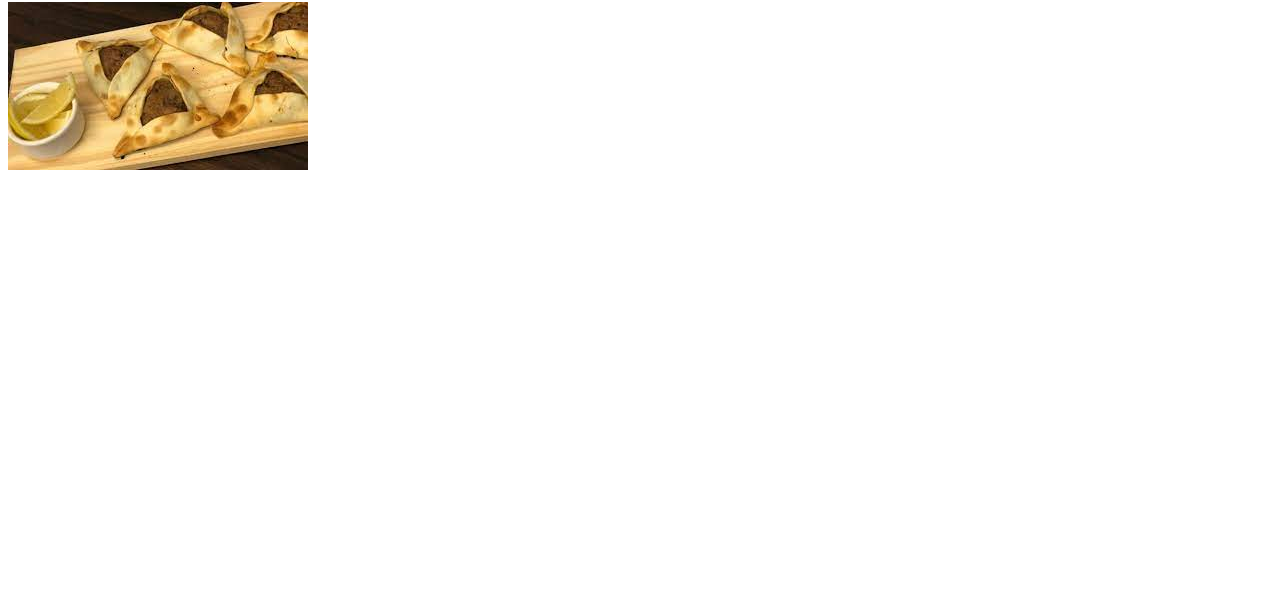
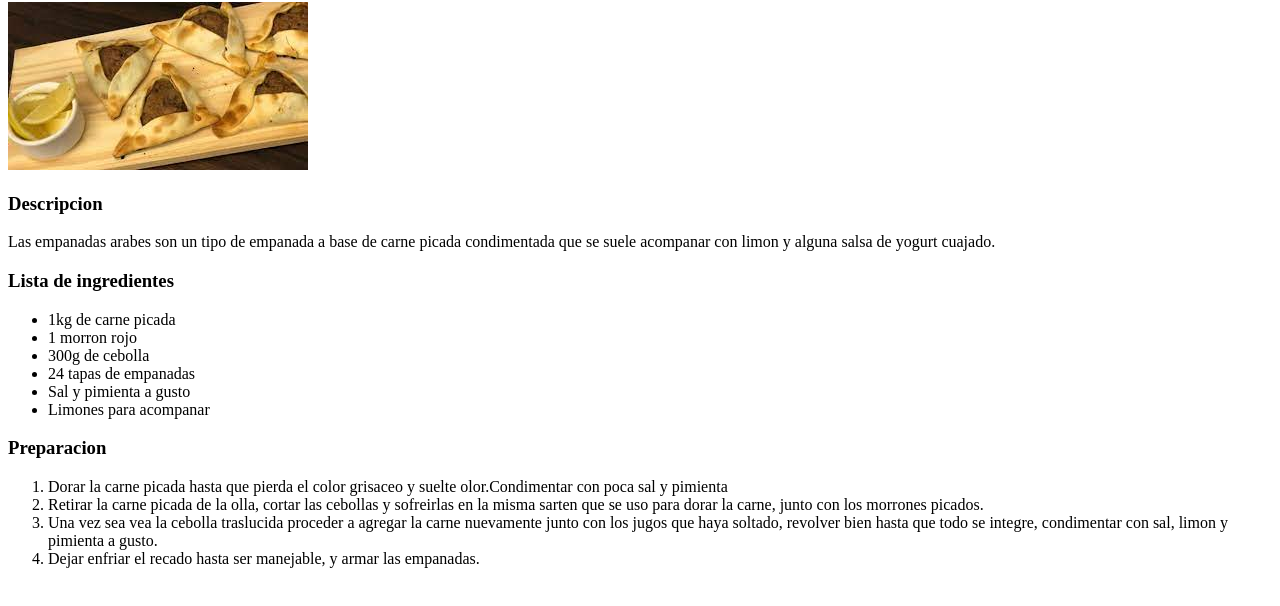
Before and after one commit to NicolaVilla/odin-recetas, a plain HTML site: page recetas/empanadas-arabes.html in a window 1280 px wide. Shown: the part 78-684 px from the top of the page. Drawn offline with Linux system fonts and the light colour scheme.

Commit message:
Edit empanadas arabes page

```diff
--- a/recetas/empanadas-arabes.html
+++ b/recetas/empanadas-arabes.html
@@ -9,5 +9,32 @@
 <body>
     <h1>Empanadas Arabes</h1>
     <img src="../img/empanadas-arabes.jpg">
+
+    <h3>Descripcion</h3>
+    <p>Las empanadas arabes son un tipo de empanada a base de carne picada condimentada que se suele acompanar con limon y alguna salsa de yogurt cuajado.</p>
+
+    <!-- Lista de ingredientes-->
+    <h3>Lista de ingredientes</h3>
+    <ul>
+        <li>1kg de carne picada</li>
+        <li>1 morron rojo</li>
+        <li>300g de cebolla</li>
+        <li>24 tapas de empanadas</li>
+        <li>Sal y pimienta a gusto</li>
+        <li>Limones para acompanar</li>
+    </ul>
+
+    <!--Procedimiento-->
+    <h3>Preparacion</h3>
+    <ol>
+        <li>Dorar la carne picada hasta que pierda el color grisaceo y suelte olor.Condimentar con poca sal y pimienta</li>
+        <li>Retirar la carne picada de la olla, cortar las cebollas y sofreirlas en la misma sarten que se uso para dorar la carne, junto con los morrones picados.</li>
+        <li>Una vez sea vea la cebolla traslucida proceder a agregar la carne nuevamente junto con los jugos que haya soltado, revolver bien hasta que todo se integre, condimentar con sal, limon y pimienta a gusto.</li>
+        <li>Dejar enfriar el recado hasta ser manejable, y armar las empanadas.</li>
+
+
+    </ol>
 </body>
 </html>
+</body>
+</html>
```
